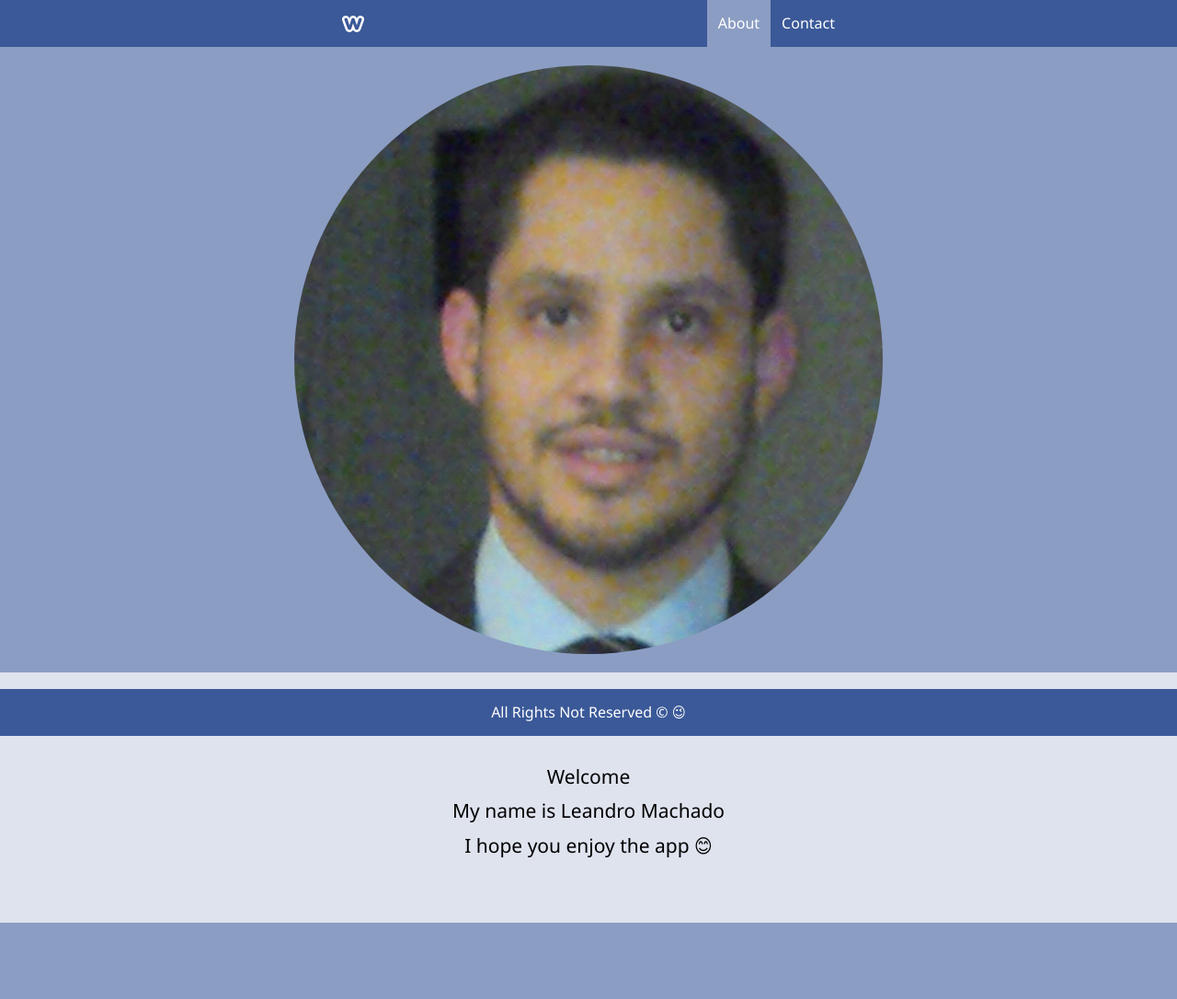
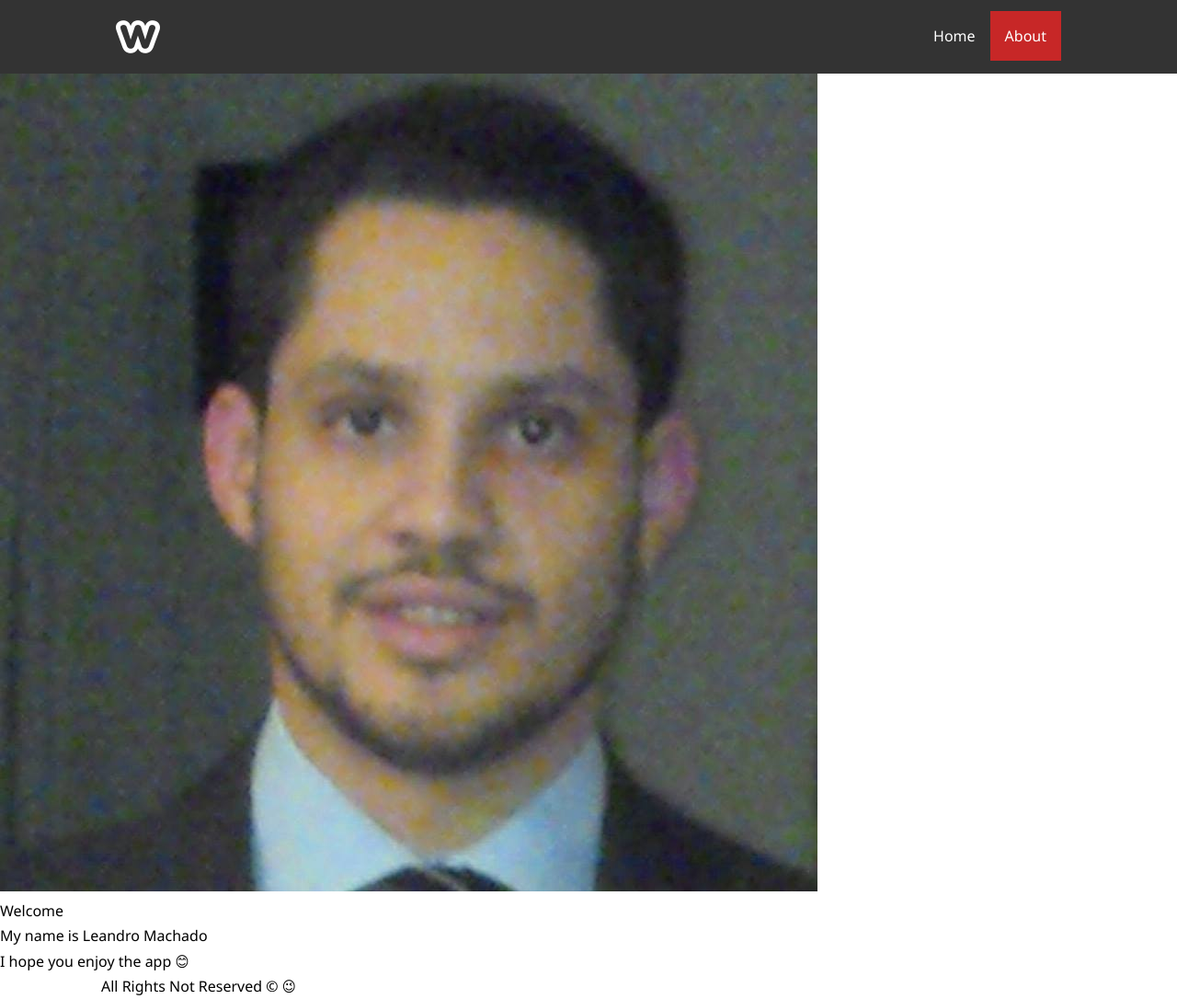
Before and after one commit to leandrofahur/weather-app, a Node server app: page /about in a window 1280 px wide. Shown: the whole page at 92% size. Before the commit the page ends 1003 px from the top, so only its background shows below. Run offline with Node 20, Linux system fonts and the light colour scheme; some libraries are stand-ins or nearby versions.

Commit message:
navbar + header

```diff
--- a/public/css/main.css
+++ b/public/css/main.css
@@ -1,3 +1,12 @@
+/* Global variables */
+:root {
+  --primary-color: #c72727;
+  --secondary-color: #f99500;
+  --dark-color: #333;
+  --light-color: #f3f3f3;
+  --max-width: 1100px;
+}
+
 /* Reset */
 * {
   margin: 0;
@@ -18,189 +27,46 @@ a {
 /* Utilities */
 .container {
   margin: auto;
-  max-width: 600px;
+  max-width: var(--max-width);
   overflow: auto;
   padding: 0 20px;
 }
 
-.py-1 {
-  padding-top: 10px;
-}
-
-.py-2 {
-  padding-top: 20px;
-}
-
-.py-3 {
-  padding-top: 30px;
-}
-
-.current {
-  background-color: #8b9dc3;
-}
-
-.clr {
-  clear: both;
-}
-
-.btn {
-  display: inline-block;
-  background-color: #3b5998;
-  border: none;
-  color: #fff;
-  padding: 10px 15px;
-  border-radius: 5px;
-  margin-top: 20px;
-  cursor: pointer;
-}
-
-.btn:hover {
-  background-color: #333;
+/* Header */
+header {
+  background-color: var(--dark-color);
 }
 
 /* Navbar */
-#navbar {
-  background-color: #3b5998;
-  overflow: auto;
+.main-navbar {
+  display: grid;
+  grid-template-columns: repeat(2, 1fr);
+  align-items: center;
+  padding: 1rem;
 }
 
-#navbar h1 {
-  float: left;
-  padding: 12px;
-}
-
-#navbar h1 a i {
-  color: #fff;
-}
-
-#navbar ul {
-  list-style: none;
-  float: right;
-}
-
-#navbar ul li {
-  float: left;
-}
-
-#navbar ul li a {
-  display: block;
-  padding: 12px;
+.main-navbar .logo i {
+  /* padding: .5rem; */
   color: #fff;
   cursor: pointer;
 }
 
-#navbar ul li a:hover {
-  background-color: #8b9dc3;
+.main-navbar ul {
+  list-style: none;
+  display: flex;
+  justify-self: end;
 }
 
-/* Weather Content */
-#weather-content .content-left {
-  float: left;
-  width: 50%;
-  height: 200px;
-  padding-top: 80px;
-  background-color: #dfe3ee	;
+.main-navbar ul li a {
+  color: #fff;
+  padding: 1rem;
 }
 
-#weather-content .content-right {
-  float: right;
-  width: 50%;
-  height: 200px;
+.main-navbar ul li a.current {
+    background-color: var(--primary-color);
 }
 
-#weather-content .content-right img {
-  display: block;
-  width: 150px;
-  margin: auto;
-  padding-top: 25px;
+.main-navbar ul li a:hover {
+  background-color: var(--light-color);
+  color: var(--dark-color);
 }
-
-#weather-content .content-left p {
-  font-size: 60px;
-  color: #333;
-  text-align: center;
-}
-
-/* Location */
-#location-content {
-  background-color: #8b9dc3;
-  padding: 30px 0;
-  height: 634px;
-}
-
-#location-content .location-info p {
-  color: #333;
-  text-align: center;
-  font-size: 30px;
-}
-
-#location-content .form-content {
-  text-align: center;
-}
-
-#location-content .form-content .form-group label{
-  display: block;
-  color: #333;
-}
-
-#location-content .form-content .form-group input {
-  padding: 5px 5px;
-  border-radius: 5px;
-  border: none;
-  width: 70%;
-  margin-top: 10px;
-}
-
-#location-content .form-content .form-group input:focus{
-  outline: none;
-}
-
-/* About */
-#about-content img {
-  display: block;
-  margin: auto;
-  width: 50%;
-  border-radius: 50%;
-}
-
-#about-content .about-info {
-  background-color: #dfe3ee;
-  height: 634px;
-}
-
-#about-content .about-info .bellow p {
-  text-align: center;
-  font-size: 21px;
-}
-
-#about-content .about-info .upper {
-  padding: 20px 0;
-  background-color: #8b9dc3;
-}
-
-#about-content .about-info .bellow {
-  background-color: #dfe3ee;
-  padding: 70px 0;
-}
-
-/* Contact */
-#contact-content .contact-info{
-  background-color: #dfe3ee;
-  height: 634px;
-}
-
-
-/* Footer */
-#main-footer {
-  position: fixed;
-  left: 0;
-  bottom: 0;
-  width: 100%;
-  background-color: #3b5998;
-}
-
-#main-footer p {
-  color: #fff;
-  padding: 12px;
-  text-align: center;
-}
--- a/src/app.js
+++ b/src/app.js
@@ -23,34 +23,34 @@ hbs.registerPartials(path.join(__dirname, '..', 'templates', 'partials'));
 // Display app:
 app.get('/', (req, res) => {
   res.render('index', {
-    aboutTag: "",
-    contactTag: ""
+    homeTag: "current",
+    aboutTag: ""
   });
 })
 
 app.get('/about', (req, res) => {
   res.render('about', {
-    aboutTag: "current",
-    contactTag: ""
+    homeTag: "",
+    aboutTag: "current"
   });
 })
 
-app.get('/contact', (req, res) => {
-  res.render('contact', {
-    aboutTag: "",
-    contactTag: "current"
-  });
-})
+// app.get('/contact', (req, res) => {
+//   res.render('contact', {
+//     aboutTag: "",
+//     contactTag: "current"
+//   });
+// })
 
 // Request to your api:
 app.get('/weather', (req, res) => {
   const city = req.query.city;
   const country = req.query.country;
-  if(!city || !country) {
-    return res.send({error: 'The address is required'});
+  if (!city || !country) {
+    return res.send({ error: 'The address is required' });
   }
   forecast(city, country, (err, data) => {
-    if(err) {
+    if (err) {
       return res.send(err);
     }
     res.status(200).send(data);
--- a/templates/partials/header.hbs
+++ b/templates/partials/header.hbs
@@ -1,4 +1,24 @@
 <header>
+  <div class="container">
+    <nav class="main-navbar">
+      <div>
+        <h1 class="logo"><a href="/"><i class="fab fa-weebly fa-2x"></i></a></h1>
+      </div>
+      <ul>
+        <li><a href="/" class="{{homeTag}}">Home</a></li>
+        <li><a href="/about" class="{{aboutTag}}">About</a></li>
+      </ul>
+    </nav>
+  </div>
+</header>
+
+
+
+
+
+
+
+{{!-- <header>
   <nav id="navbar">
     <div class="container">
       <h1><a href="/"><i class="fab fa-weebly"></i></a></h1>
@@ -8,4 +28,4 @@
       </ul>
     </div>
   </nav>
-</header>
+</header> --}}
```
Also changed, not shown: templates/views/index.hbs (+7 -4 lines).
